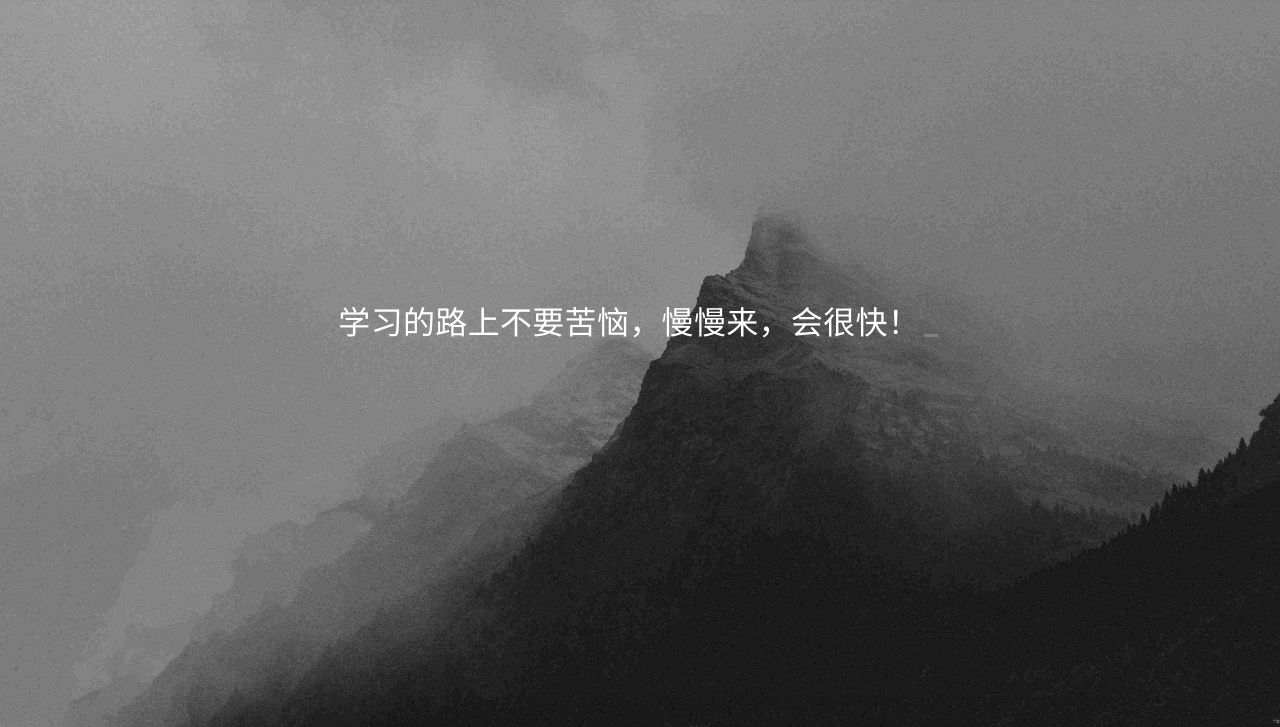
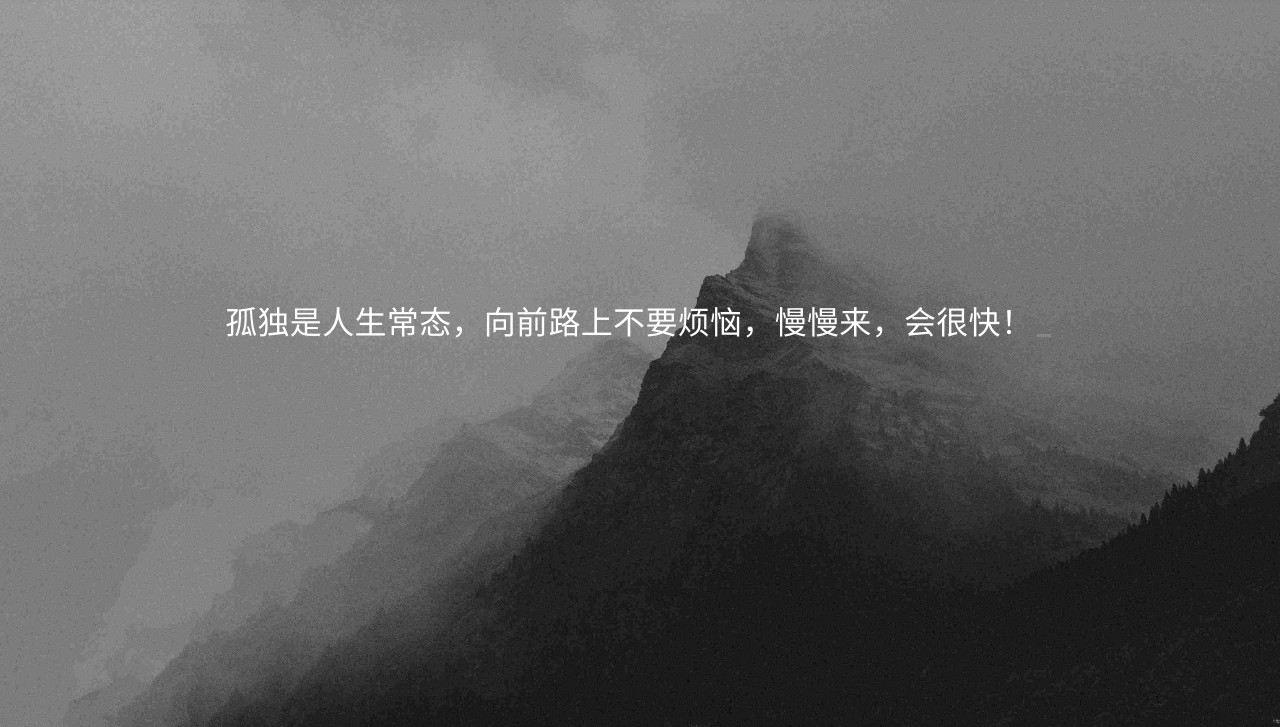
Before and after one commit to HanChuanrong/HanChuanrong.github.io, a plain HTML site: page index.html in a window 1280 px wide. Shown: the part 73-800 px from the top of the page. Drawn offline with nearby package versions, Linux system fonts and the light colour scheme; some packages are replaced by stand-ins of ours; a script that the page names is missing; some icons are missing; a small style sheet from the web is missing.

Commit message:
Site updated: 2023-06-18 22:10:21

```diff
--- a/index.html
+++ b/index.html
@@ -188,7 +188,7 @@
       <div class="banner-text text-center fade-in-up">
         <div class="h2">
 
-            <span id="subtitle" data-typed-text="学习的路上不要苦恼，慢慢来，会很快！"></span>
+            <span id="subtitle" data-typed-text="孤独是人生常态，向前路上不要烦恼，慢慢来，会很快！"></span>
 
         </div>
 
```
